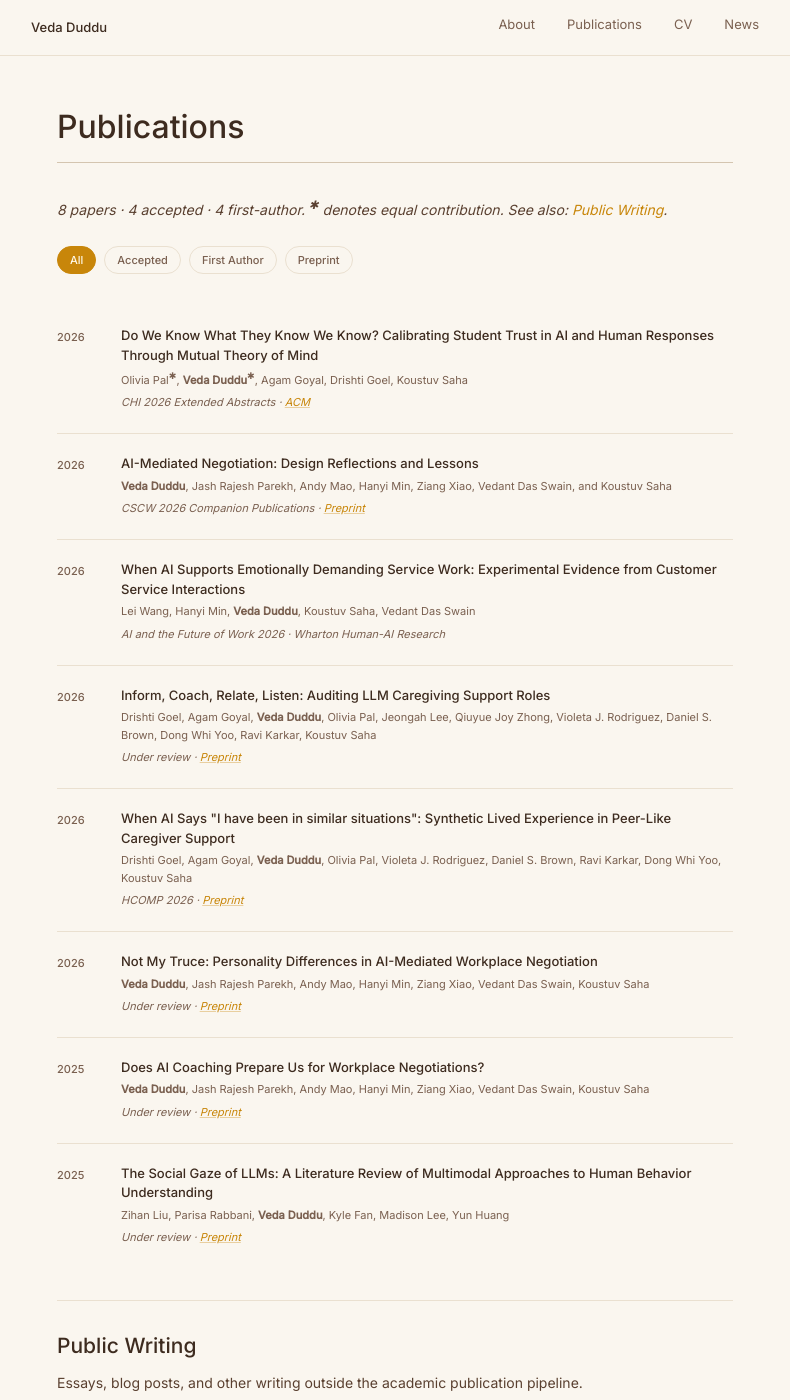
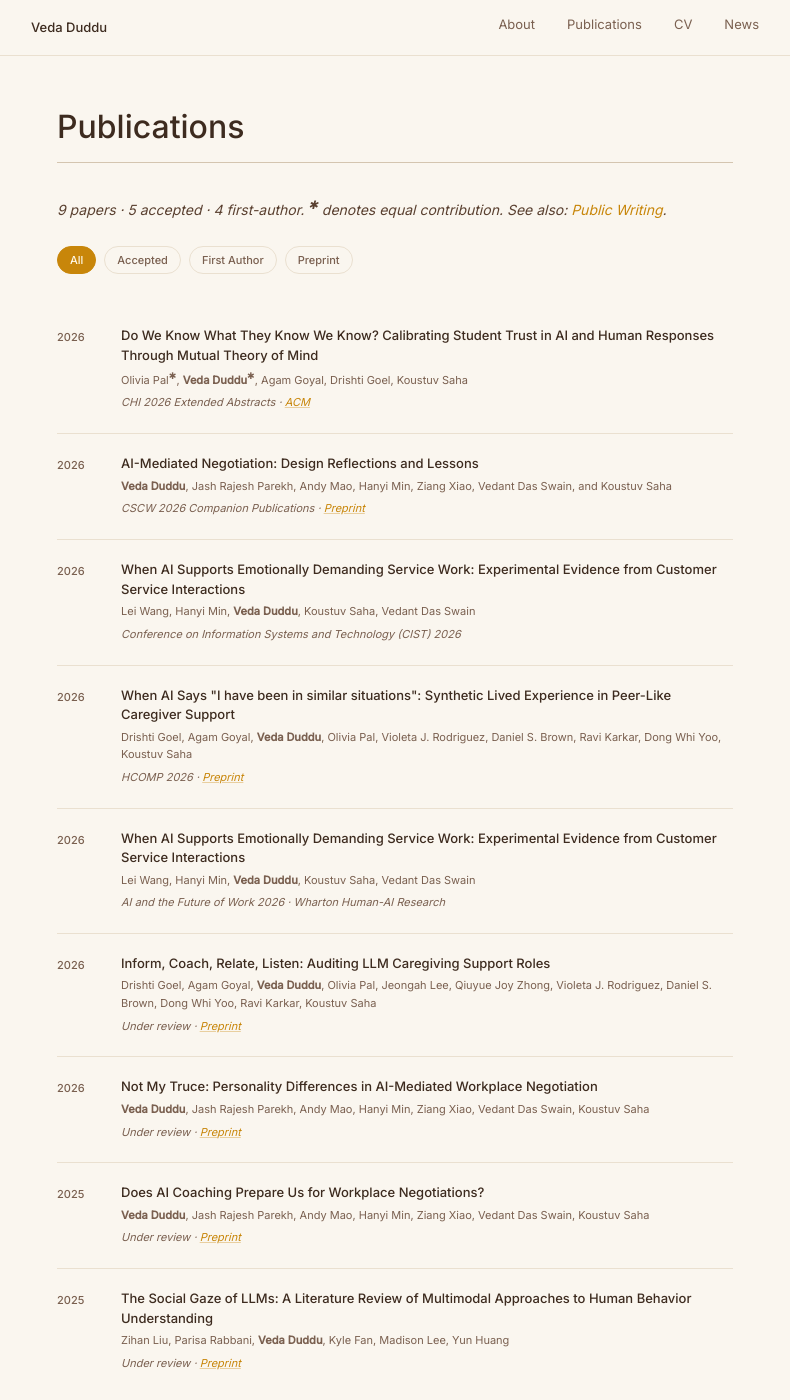
Before and after one commit to vedaduddu/vedaduddu.github.io, a Jekyll site: the page built from publications.md, in a window 1280 px wide and 1400 px high. Shown: the whole window, without its empty margins (245-1035 px from the left). Built offline with Jekyll 4.4.1, drawn with Linux system fonts in a browser that asks for light colours; a style sheet for code colours, icons or effects is not loaded.

Commit message:
Add HCOMP 2026 and CIST 2026 publication entries
Co-Authored-By: Claude Sonnet 5 <noreply@anthropic.com>

```diff
--- a/_data/publications.yml
+++ b/_data/publications.yml
@@ -21,10 +21,27 @@
 - title: "When AI Supports Emotionally Demanding Service Work: Experimental Evidence from Customer Service Interactions"
   year: 2026
   authors_html: "Lei Wang, Hanyi Min, <strong>Veda Duddu</strong>, Koustuv Saha, Vedant Das Swain"
+  venue: "Conference on Information Systems and Technology (CIST) 2026"
+  tags: [accepted]
+
+- title: "When AI Says \"I have been in similar situations\": Synthetic Lived Experience in Peer-Like Caregiver Support"
+  year: 2026
+  authors_html: "Drishti Goel, Agam Goyal, <strong>Veda Duddu</strong>, Olivia Pal, Violeta J. Rodriguez, Daniel S. Brown, Ravi Karkar, Dong Whi Yoo, Koustuv Saha"
+  venue: "HCOMP 2026"
+  tags: [accepted]
+  links:
+    - label: Preprint
+      url: "https://arxiv.org/abs/2606.18057"
+  featured: false
+
+- title: "When AI Supports Emotionally Demanding Service Work: Experimental Evidence from Customer Service Interactions"
+  year: 2026
+  authors_html: "Lei Wang, Hanyi Min, <strong>Veda Duddu</strong>, Koustuv Saha, Vedant Das Swain"
   venue: "AI and the Future of Work 2026 · Wharton Human-AI Research"
   tags: [accepted]
   links: []
   featured: true
+
 
 - title: "Inform, Coach, Relate, Listen: Auditing LLM Caregiving Support Roles"
   year: 2026
@@ -34,16 +51,6 @@
   links:
     - label: Preprint
       url: "https://arxiv.org/abs/2605.29473"
-  featured: false
-
-- title: "When AI Says \"I have been in similar situations\": Synthetic Lived Experience in Peer-Like Caregiver Support"
-  year: 2026
-  authors_html: "Drishti Goel, Agam Goyal, <strong>Veda Duddu</strong>, Olivia Pal, Violeta J. Rodriguez, Daniel S. Brown, Ravi Karkar, Dong Whi Yoo, Koustuv Saha"
-  venue: "HCOMP 2026"
-  tags: [accepted]
-  links:
-    - label: Preprint
-      url: "https://arxiv.org/abs/2606.18057"
   featured: false
 
 - title: "Not My Truce: Personality Differences in AI-Mediated Workplace Negotiation"
```
